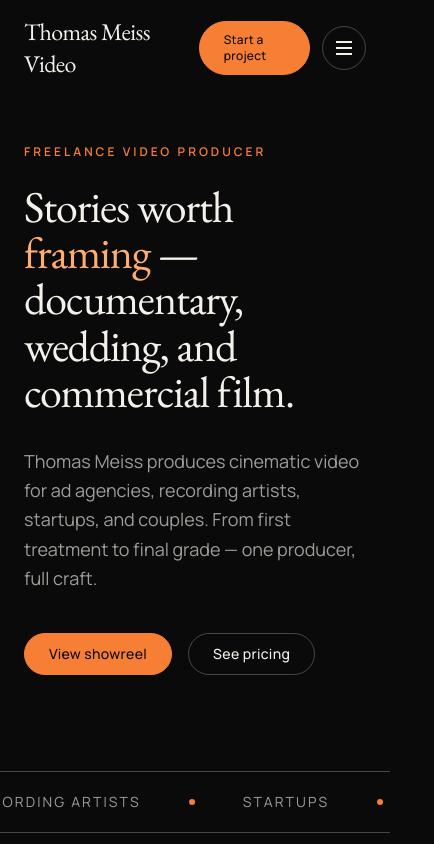
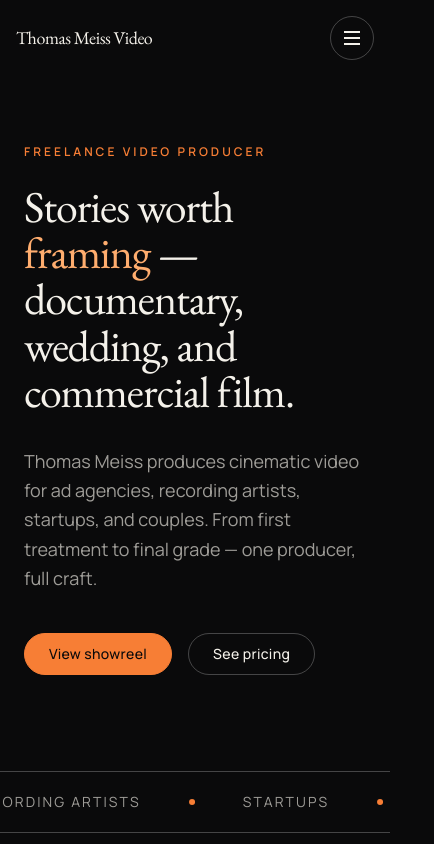
Before and after one commit to jerdog/thomasmeiss.video, a React (Vite) app: page / in a window 390 px wide. Shown: the top 844 px of the page, 434 px wide, since content can reach past the window. Built offline with nearby package versions, Linux system fonts and the light colour scheme.

Commit message:
fix: mobile display not responsive

```diff
--- a/index.html
+++ b/index.html
@@ -2,7 +2,7 @@
 <html lang="en">
   <head>
     <meta charset="UTF-8" />
-    <meta name="viewport" content="width=device-width, initial-scale=1.0" />
+    <meta name="viewport" content="width=device-width, initial-scale=1.0, viewport-fit=cover" />
     <title>Thomas Meiss Video — Freelance Video Producer</title>
     <meta name="description" content="Freelance video producer specializing in documentary, weddings, short-form commercial work, and aerial cinematography." />
     <link rel="canonical" href="https://thomasmeiss.video/" />
--- a/src/components/Nav.tsx
+++ b/src/components/Nav.tsx
@@ -38,13 +38,13 @@
       }`}
     >
       <nav
-        className="mx-auto max-w-7xl px-6 py-4 lg:px-10"
+        className="mx-auto max-w-7xl py-4 pl-[max(1rem,env(safe-area-inset-left))] pr-[max(1rem,env(safe-area-inset-right))] sm:pl-[max(1.5rem,env(safe-area-inset-left))] sm:pr-[max(1.5rem,env(safe-area-inset-right))] lg:pl-[max(2.5rem,env(safe-area-inset-left))] lg:pr-[max(2.5rem,env(safe-area-inset-right))]"
         aria-label="Main"
       >
-        <div className="flex items-center justify-between gap-4">
+        <div className="flex min-w-0 items-center justify-between gap-2 sm:gap-4">
           <a
             href="#main"
-            className="font-display text-2xl tracking-tight text-bone transition-colors hover:text-ember-light"
+            className="min-w-0 shrink font-display text-lg leading-tight tracking-tight text-bone transition-colors hover:text-ember-light sm:text-xl md:text-2xl"
           >
             {site.name}
           </a>
@@ -62,10 +62,10 @@
             ))}
           </ul>
 
-          <div className="flex items-center gap-3">
-            <PillButton href="#contact" className="hidden text-xs sm:inline-flex md:text-sm">
-              Start a project
-            </PillButton>
+          <div className="flex shrink-0 items-center gap-2 sm:gap-3">
+            <div className="hidden md:block">
+              <PillButton href="#contact">Start a project</PillButton>
+            </div>
 
             <button
               type="button"
--- a/src/components/TrustMarquee.tsx
+++ b/src/components/TrustMarquee.tsx
@@ -4,8 +4,8 @@
   const items = [...trustClients, ...trustClients];
 
   return (
-    <div className="overflow-hidden border-y border-border py-5" aria-hidden="true">
-      <div className="animate-marquee flex w-max gap-12 whitespace-nowrap motion-reduce:transform-none">
+    <div className="overflow-x-clip border-y border-border py-5" aria-hidden="true">
+      <div className="animate-marquee flex w-max max-w-none gap-12 whitespace-nowrap motion-reduce:transform-none">
         {items.map((client, i) => (
           <span
             key={`${client}-${i}`}
--- a/src/index.css
+++ b/src/index.css
@@ -14,10 +14,12 @@
 @layer base {
   html {
     scroll-behavior: smooth;
+    overflow-x: hidden;
   }
 
   body {
     @apply bg-ground text-bone font-body antialiased;
+    overflow-x: hidden;
   }
 
   section[id],
```
